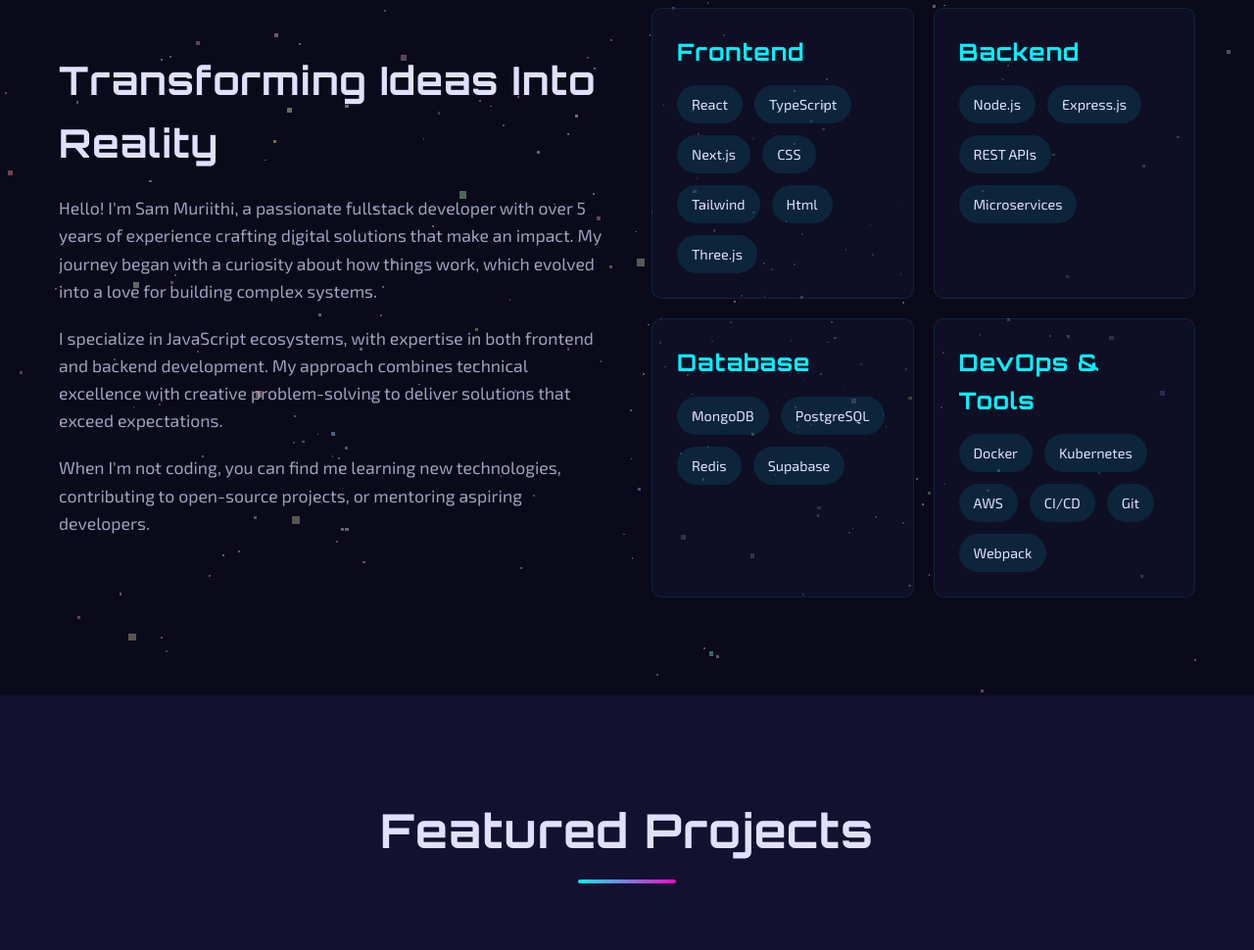
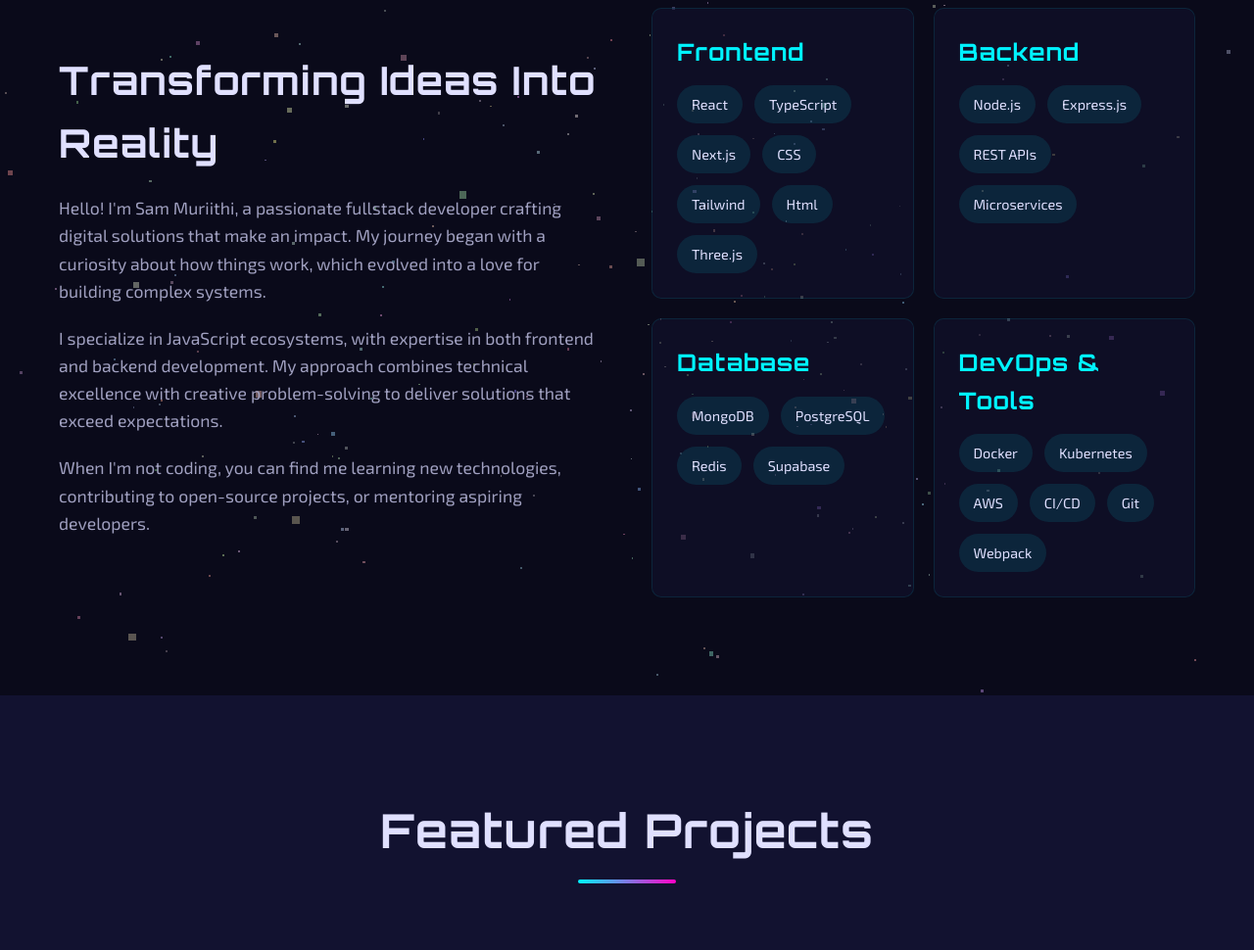
Before and after one commit to samurai9699/Nexus, a website: page index.html in a window 1280 px wide. Shown: the part 1054-2024 px from the top of the page at 98% size. Drawn offline with nearby package versions, Linux system fonts and the light colour scheme.

Commit message:
Updated index.html

```diff
--- a/index.html
+++ b/index.html
@@ -48,7 +48,7 @@
             <div class="about-content">
                 <div class="about-text">
                     <h3>Transforming Ideas Into Reality</h3>
-                    <p>Hello! I'm Sam Muriithi, a passionate fullstack developer with over 5 years of experience crafting digital solutions that make an impact. My journey began with a curiosity about how things work, which evolved into a love for building complex systems.</p>
+                    <p>Hello! I'm Sam Muriithi, a passionate fullstack developer crafting digital solutions that make an impact. My journey began with a curiosity about how things work, which evolved into a love for building complex systems.</p>
                     <p>I specialize in JavaScript ecosystems, with expertise in both frontend and backend development. My approach combines technical excellence with creative problem-solving to deliver solutions that exceed expectations.</p>
                     <p>When I'm not coding, you can find me learning new technologies, contributing to open-source projects, or mentoring aspiring developers.</p>
                 </div>
```
